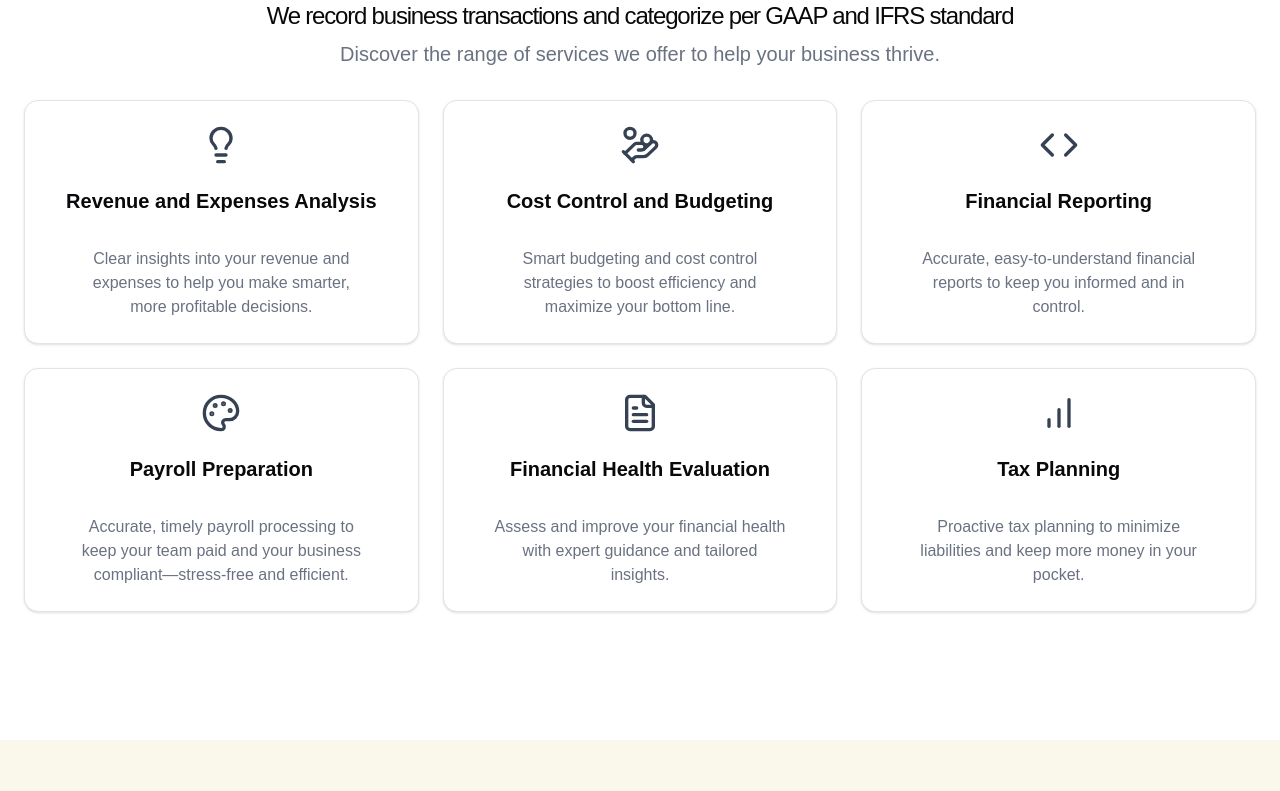
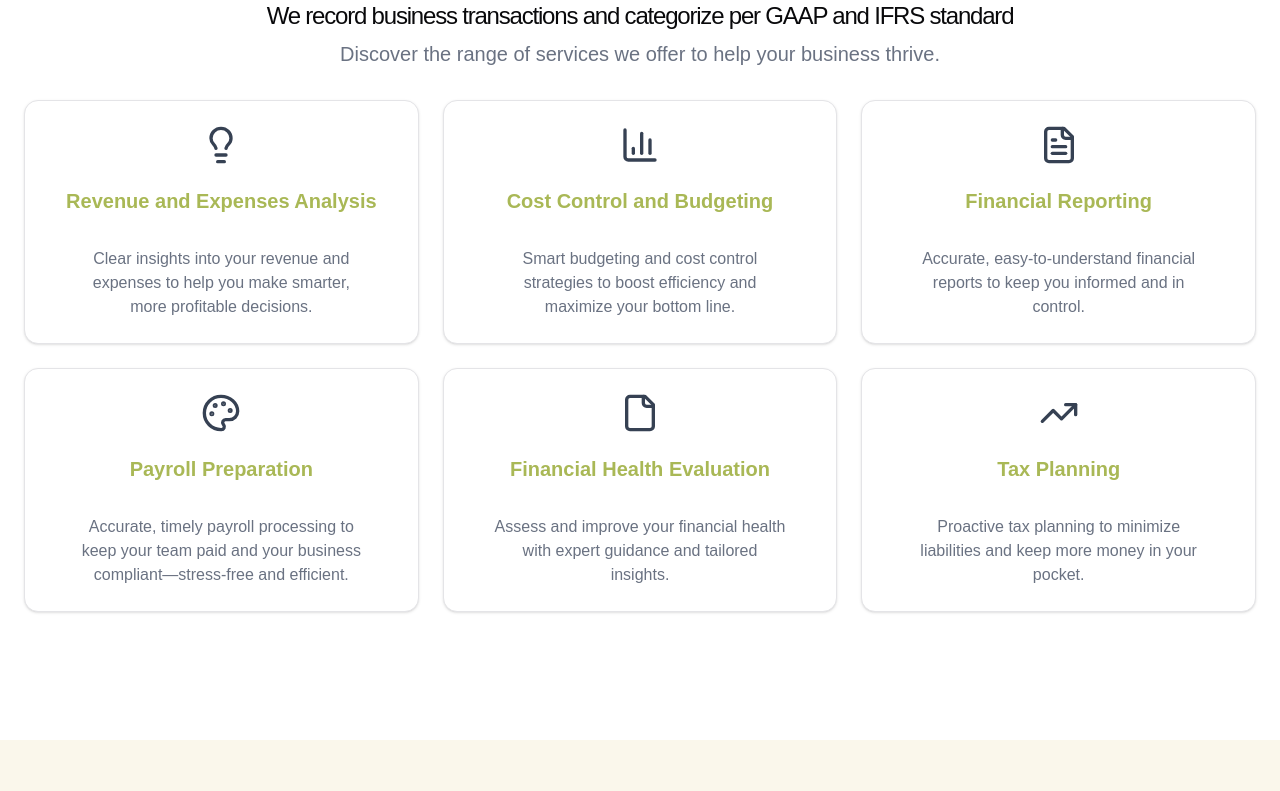
Before and after one commit to ashrafmui/360costmanagement, a Next.js app: page / in a window 1280 px wide. Shown: the part 1520-2311 px from the top of the page. Built offline with nearby package versions, Linux system fonts and the light colour scheme; a web font is replaced by a local one.

Commit message:
changed team page layout and made edits for consistency of icons between services page and main page services section

```diff
--- a/src/app/about/page.tsx
+++ b/src/app/about/page.tsx
@@ -1,12 +1,13 @@
 import Header from "@/components/Header";
-import Team from "@/components/Team";
+// import Team from "@/components/Team";
+import Team2 from "@/components/Team2";
 import Footer from "@/components/Footer";
 
 export default function About() {
     return (
         <main className="flex flex-col min-h-screen">
             <Header />;
-            <Team />;
+            <Team2 />;
             <Footer />;
         </main>
     );
--- a/src/app/contact/page.tsx
+++ b/src/app/contact/page.tsx
@@ -3,7 +3,7 @@
 import type React from "react"
 
 import { useState } from "react"
-import {PhoneIcon, MailIcon, ClockIcon, CheckCircleIcon, PrinterIcon} from "lucide-react"
+import {MailIcon, ClockIcon, CheckCircleIcon, PrinterIcon} from "lucide-react"
 
 export default function ContactPage() {
   const [formState, setFormState] = useState<"idle" | "submitting" | "success" | "error">("idle")
@@ -206,13 +206,6 @@
                     </div>
                   </div>
                   <div className="flex items-start">
-                    <PhoneIcon className="h-5 w-5 mr-3 text-gray-600 mt-0.5" />
-                    <div>
-                        <h3 className="font-medium">Phone</h3>
-                        <p className="text-gray-600">(347) 785-9125</p>
-                    </div>
-                  </div>
-                  <div className="flex items-start">
                     <MailIcon className="h-5 w-5 mr-3 text-gray-600 mt-0.5" />
                     <div>
                       <h3 className="font-medium">Email</h3>
--- a/src/components/Footer.tsx
+++ b/src/components/Footer.tsx
@@ -29,7 +29,6 @@
           <ul className="space-y-2 text-gray-400">
 
             <li>Email: info@360costmanagement.com</li>
-            <li>Phone: (347) 785-9125</li>
             <li>Fax: (929) 296-7431</li>
             <li>Location: New York, NY</li>
           </ul>
--- a/src/components/Header.tsx
+++ b/src/components/Header.tsx
@@ -12,8 +12,8 @@
         </Link>
       </div>
       <nav className="flex gap-6 text-sm">
+        <Link href="/services" className="hover:underline">Services</Link>
         <Link href="/about" className="hover:underline">Team</Link>
-        <Link href="/services" className="hover:underline">Services</Link>
         <Link href="/contact" className="hover:underline">Contact</Link>
       </nav>
     </header>
--- a/src/components/ServiceCard.tsx
+++ b/src/components/ServiceCard.tsx
@@ -1,4 +1,11 @@
-import { BarChart, Code, FileText, Lightbulb, Megaphone, Palette, HandCoins } from 'lucide-react';
+import {
+  LightbulbIcon,
+  BarChart3Icon,
+  FileTextIcon,
+  PaletteIcon,
+  FileIcon,
+  TrendingUpIcon,
+} from "lucide-react";
 import { Card, CardContent, CardHeader } from "@/components/ui/card";
 
 interface ServiceCardProps {
@@ -11,27 +18,23 @@
   const getIcon = () => {
     switch (icon) {
       case "lightbulb":
-        return <Lightbulb className="h-10 w-10 mb-4 text-gray-700 dark:text-gray-300" />;
-      case "megaphone":
-        return <Megaphone className="h-10 w-10 mb-4 text-gray-700 dark:text-gray-300" />;
-      case "code":
-        return <Code className="h-10 w-10 mb-4 text-gray-700 dark:text-gray-300" />;
+        return <LightbulbIcon className="h-10 w-10 mb-4 text-gray-700 dark:text-gray-300" />;
+      case "bar-chart":
+        return <BarChart3Icon className="h-10 w-10 mb-4 text-gray-700 dark:text-gray-300" />;
+      case "file-text":
+        return <FileTextIcon className="h-10 w-10 mb-4 text-gray-700 dark:text-gray-300" />;
       case "palette":
-        return <Palette className="h-10 w-10 mb-4 text-gray-700 dark:text-gray-300" />;
-      case "file-text":
-        return <FileText className="h-10 w-10 mb-4 text-gray-700 dark:text-gray-300" />;
-      case "bar-chart":
-        return <BarChart className="h-10 w-10 mb-4 text-gray-700 dark:text-gray-300" />;
-    case "hand-coins":
-        return <HandCoins className="h-10 w-10 mb-4 text-gray-700 dark:text-gray-300" />;
-      default:
-        return <Lightbulb className="h-10 w-10 mb-4 text-gray-700 dark:text-gray-300" />;
+        return <PaletteIcon className="h-10 w-10 mb-4 text-gray-700 dark:text-gray-300" />;
+      case "file":
+        return <FileIcon className="h-10 w-10 mb-4 text-gray-700 dark:text-gray-300" />;
+      case "trending-up":
+        return <TrendingUpIcon className="h-10 w-10 mb-4 text-gray-700 dark:text-gray-300" />;
     }
   };
 
   return (
     <Card className="flex flex-col items-center text-center p-6 hover:shadow-lg transition-shadow">
-      <CardHeader className="flex flex-col items-center pb-2">
+      <CardHeader className="flex flex-col items-center pb-2 text-[#a9b856]">
         {getIcon()}
           <h3 className="text-xl font-bold text-center whitespace-nowrap px-[5px] sm:px-0">{title}</h3>
       </CardHeader>
--- a/src/components/ServicesSection.tsx
+++ b/src/components/ServicesSection.tsx
@@ -24,12 +24,12 @@
             <ServiceCard
               title="Cost Control and Budgeting"
               description="Smart budgeting and cost control strategies to boost efficiency and maximize your bottom line."
-              icon="hand-coins"
+              icon="bar-chart"
             />
             <ServiceCard
               title="Financial Reporting"
               description="Accurate, easy-to-understand financial reports to keep you informed and in control."
-              icon="code"
+              icon="file-text"
             />
             <ServiceCard
               title="Payroll Preparation"
@@ -39,12 +39,12 @@
             <ServiceCard
               title="Financial Health Evaluation"
               description="Assess and improve your financial health with expert guidance and tailored insights."
-              icon="file-text"
+              icon="file"
             />
             <ServiceCard
               title="Tax Planning"
               description="Proactive tax planning to minimize liabilities and keep more money in your pocket."
-              icon="bar-chart"
+              icon="trending-up"
             />
           </div>
 
--- a/src/components/Team.tsx
+++ b/src/components/Team.tsx
@@ -16,22 +16,13 @@
     id: 1,
     name: "Sakiya Ashraf",
     role: "Chief of Operations",
-    bio: "Sakiyah manages the operations of the company, ensuring client satisfaction and retention.",
+    bio: "I believe that the strength in our team and our ability to deal with constantly changing business environment is what makes us great partners with our clients. This is why I am proud to be in the team. Our motto is to exceed ourselves",
     imageUrl: "/placeholder.svg?height=300&width=300",
     initials: "SA",
     degree: "Bachelor in Business Studies, Accounting Major",
   },
   {
     id: 2,
-    name: "Jewel Ashraf",
-    role: "Advisor",
-    bio: "Jewel is a strategic leader of financial management with 360 background in business administration. He has Master of Finance, Master of Business Administration, Master of Management. He studied in Cost and Management Accounting  post graduate courses. For more than last 20 years he has been playing a vital leadership rule in corporate finance, accounting, auditing, HR, and business administration of different industries. Jewel’s advisory rule is helping us to meet our client satisfaction. ",
-    imageUrl: "/jewel_ashraf.jpg",
-    initials: "JA",
-    degree: "Master of Finance"
-  },
-  {
-    id: 3,
     name: "Jahangir Alam",
     role: "Member",
     bio: "Jahangir is a dynamic client success  manager having 20 years of experience in corporate financial accounting including payroll preparation, employer tax, bookkeeping, cost and profitability analysis, budgeting, financial reporting and compliance under GAAP and IFRS standards. He worked for diverse industries. ",
@@ -40,13 +31,22 @@
     degree: "MBA Accounting"
   },
   {
-    id: 4,
+    id: 3,
     name: "Shahed Chayan",
     role: "Member",
     bio: "Shahed is specialized in corporate and compliance environment. He graduated in computer engineering. He also studied in business administration and completed his masters in banking. He passionate attitude to help client made him one of the successful contributors in the team. He is specialized in business analytics, corporate tax planning and compliance.",
     imageUrl: "/shahed_chayan.jpg",
     initials: "SC",
     degree: "MBA Banking "
+  },
+  {
+    id: 4,
+    name: "Jewel Ashraf",
+    role: "Advisor",
+    bio: "Jewel is a strategic leader of financial management with 360 background in business administration. He has Master of Finance, Master of Business Administration, Master of Management. He also studied in Cost and Management Accounting post graduate courses. For more than last 20 years he has been playing a vital leadership rule in corporate finance, accounting, auditing, HR, and business administration of different industries. Jewel’s advisory role assists us in meeting our client satisfaction. ",
+    imageUrl: "/jewel_ashraf.jpg",
+    initials: "JA",
+    degree: "Master of Finance"
   },
 ]
 
--- /dev/null
+++ b/src/components/Team2.tsx
@@ -0,0 +1,75 @@
+import Image from "next/image"
+
+export default function TeamPage() {
+  const teamMembers = [
+    {
+      name: "Jahangir Alam",
+      title: "Member",
+      degrees: "MBA in Accounting",
+      bio: "Jahangir is a dynamic client success  manager having 20 years of experience in corporate financial accounting including payroll preparation, employer tax, bookkeeping, cost and profitability analysis, budgeting, financial reporting and compliance under GAAP and IFRS standards. He worked for diverse industries.Jane has over 15 years of experience in technology leadership. She previously led engineering teams at major tech companies and brings a wealth of knowledge in AI and machine learning.",
+      avatar: "/jahangir_alam.jpg",
+    },
+    {
+      name: "Shahed Chayan",
+      title: "Member",
+      degrees: "CPA, MBA in Finance",
+      bio: "Shahed is specialized in corporate and compliance environment. He graduated in computer engineering. He also studied in business administration and completed his masters in banking. He is passionate in helping client and it has made him a very successful contributors in the team. He is specialized in business analytics, corporate tax planning and compliance.",
+      avatar: "/shahed_chayan.jpg",
+    },
+    {
+      name: "Jewel Ashraf",
+      title: "Advisor",
+      degrees: "MS in Marketing, BA in Communications",
+      bio: "Jewel is a strategic leader of financial management with 360 background in business administration. He has Master of Finance, Master of Business Administration, Master of Management. He also studied in Cost and Management Accounting post graduate courses. For more than last 20 years he has been playing a vital leadership rule in corporate finance, accounting, auditing, HR, and business administration of different industries. Jewel's advisory role assists us in meeting our client satisfaction.",
+      avatar: "/jewel_ashraf.jpg",
+    },
+  ]
+
+  return (
+    <div className="container mx-auto px-4 py-12 md:py-16">
+      <h1 className="text-5xl font-bold text-center mb-12">Our Team</h1>
+
+      {/* CEO Section */}
+      <div className="mb-16 max-w-3xl mx-auto">
+        <div className="bg-muted p-8 rounded-lg">
+          <h2 className="text-xl font-semibold mb-2">Sakiya Ashraf, CEO</h2>
+          <h3 className="text-xl font-regular mb-2">BBS Accounting</h3>
+          <blockquote className="text-lg italic">
+            &quot;I believe that the strength in our team and our ability to deal with constantly changing business
+            environment is what makes us great partners with our clients.
+            This is why I am proud to be in the team. Our motto is to exceed ourselves through client satisfaction.&quot;
+          </blockquote>
+        </div>
+      </div>
+
+      {/* Team Members Section */}
+      <div className="space-y-12">
+        <h2 className="text-2xl font-bold mb-8">Meet Our Leadership Team</h2>
+
+        <div className="space-y-10">
+          {teamMembers.map((member, index) => (
+            <div key={index} className="flex flex-col md:flex-row gap-6 items-start">
+              <div className="flex-shrink-0">
+                <div className="rounded-full overflow-hidden w-24 h-24 md:w-32 md:h-32 border-2 border-muted">
+                  <Image
+                    src={member.avatar || "/placeholder.svg"}
+                    alt={member.name}
+                    width={128}
+                    height={128}
+                    className="object-cover"
+                  />
+                </div>
+              </div>
+              <div className="flex-1">
+                <h3 className="text-xl font-bold">{member.name}</h3>
+                <p className="text-lg text-muted-foreground">{member.title}</p>
+                <p className="text-sm italic mb-2">{member.degrees}</p>
+                <p>{member.bio}</p>
+              </div>
+            </div>
+          ))}
+        </div>
+      </div>
+    </div>
+  )
+}
```
